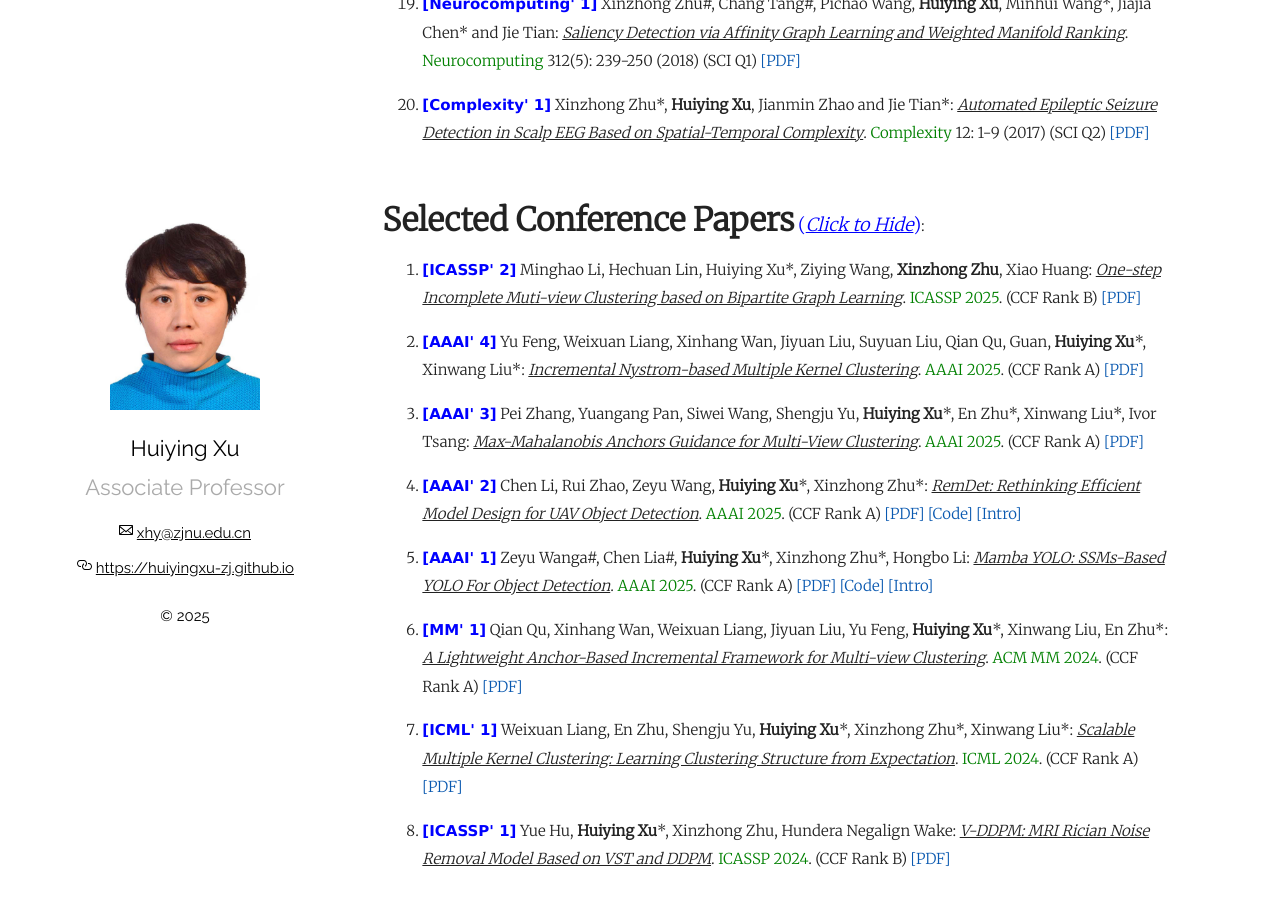
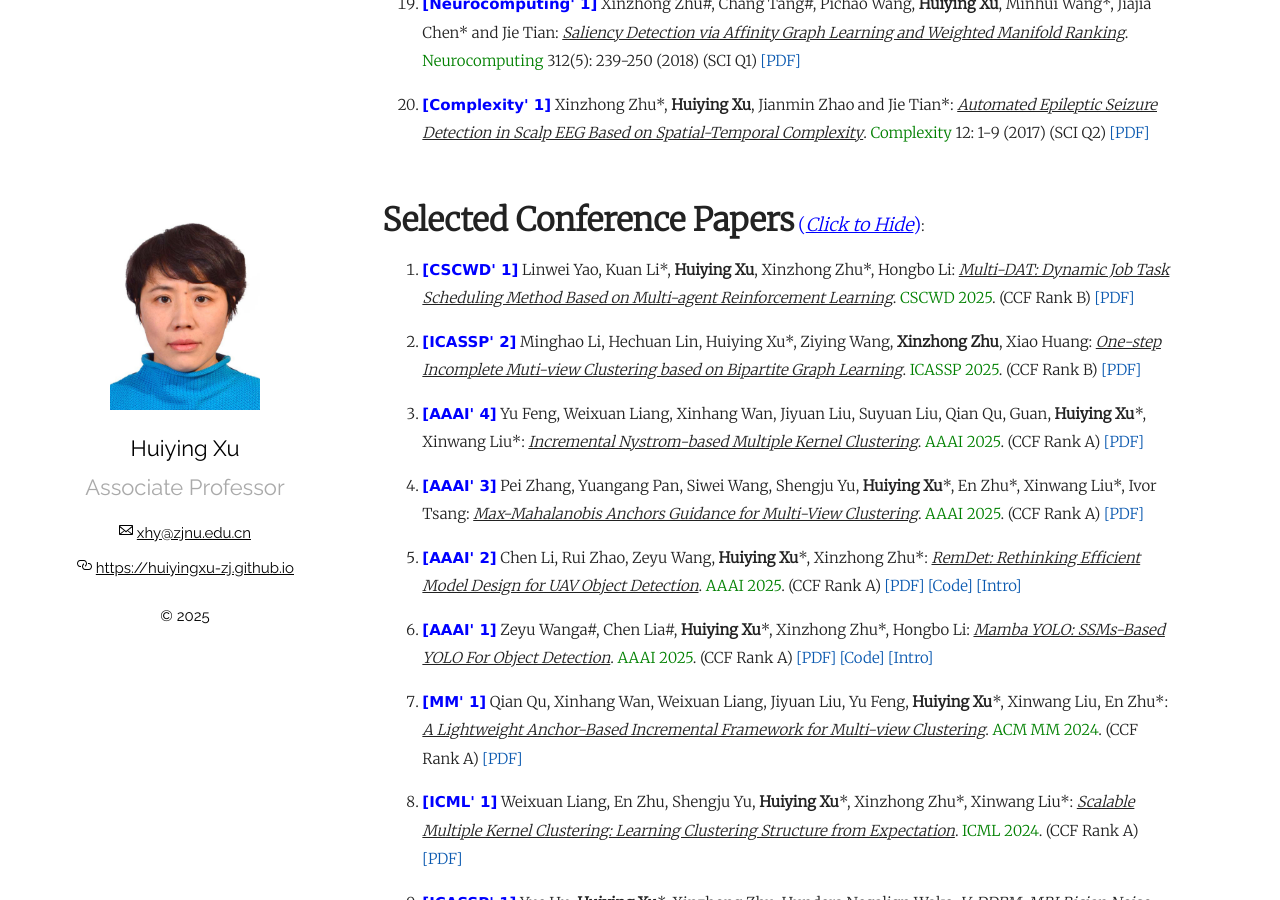
Before and after one commit to xinzhongzhu/huiyingxu-zj.github.io, a Jekyll site: the page built from index.md, in a window 1280 px wide and 900 px high, scrolled down 2422 px. Built offline with Jekyll 4.4.1, drawn with Linux system fonts in a browser that asks for light colours.

Commit message:
Update index.md

```diff
--- a/index.md
+++ b/index.md
@@ -90,6 +90,8 @@ Please drop me a message by email: <u>xhy@zjnu.edu.cn</u>
   <p>
     <ol>
 
+<p style="margin-top: 8px;"><li><font face="verdana" color="blue"><b>[CSCWD' 1]</b></font> Linwei Yao, Kuan Li*, <b>Huiying Xu</b>, Xinzhong Zhu*, Hongbo Li: <i><u>Multi-DAT: Dynamic Job Task Scheduling Method Based on Multi-agent Reinforcement Learning</u></i>. <font color="green">CSCWD 2025</font>. (CCF Rank B) <a href = "https://xinzhongzhu.github.io/document/Dynamic_scheduling_of_carrier_based_aircraft_support_tasks_based_on_multi_agent_reinforcement_learning.pdf">[PDF]</a>  </li></p>
+
 <p style="margin-top: 8px;"><li><font face="verdana" color="blue"><b>[ICASSP' 2]</b></font> Minghao Li, Hechuan Lin, Huiying Xu*, Ziying Wang, <b>Xinzhong Zhu</b>,  Xiao Huang: <i><u>One-step Incomplete Muti-view Clustering based on Bipartite Graph Learning</u></i>. <font color="green">ICASSP 2025</font>. (CCF Rank B) <a href = "https://xinzhongzhu.github.io/document/Minghao-Li.pdf">[PDF]</a>  </li></p>
 
 <p style="margin-top: 8px;"><li><font face="verdana" color="blue"><b>[AAAI' 4]</b></font> Yu Feng, Weixuan Liang, Xinhang Wan, Jiyuan Liu, Suyuan Liu, Qian Qu, Guan, <b>Huiying Xu</b>*, Xinwang Liu*: <i><u>Incremental Nystrom-based Multiple Kernel Clustering</u></i>. <font color="green">AAAI 2025</font>. (CCF Rank A) <a href = "https://xinzhongzhu.github.io/document/Incremental.pdf">[PDF]</a> </li></p>
```
